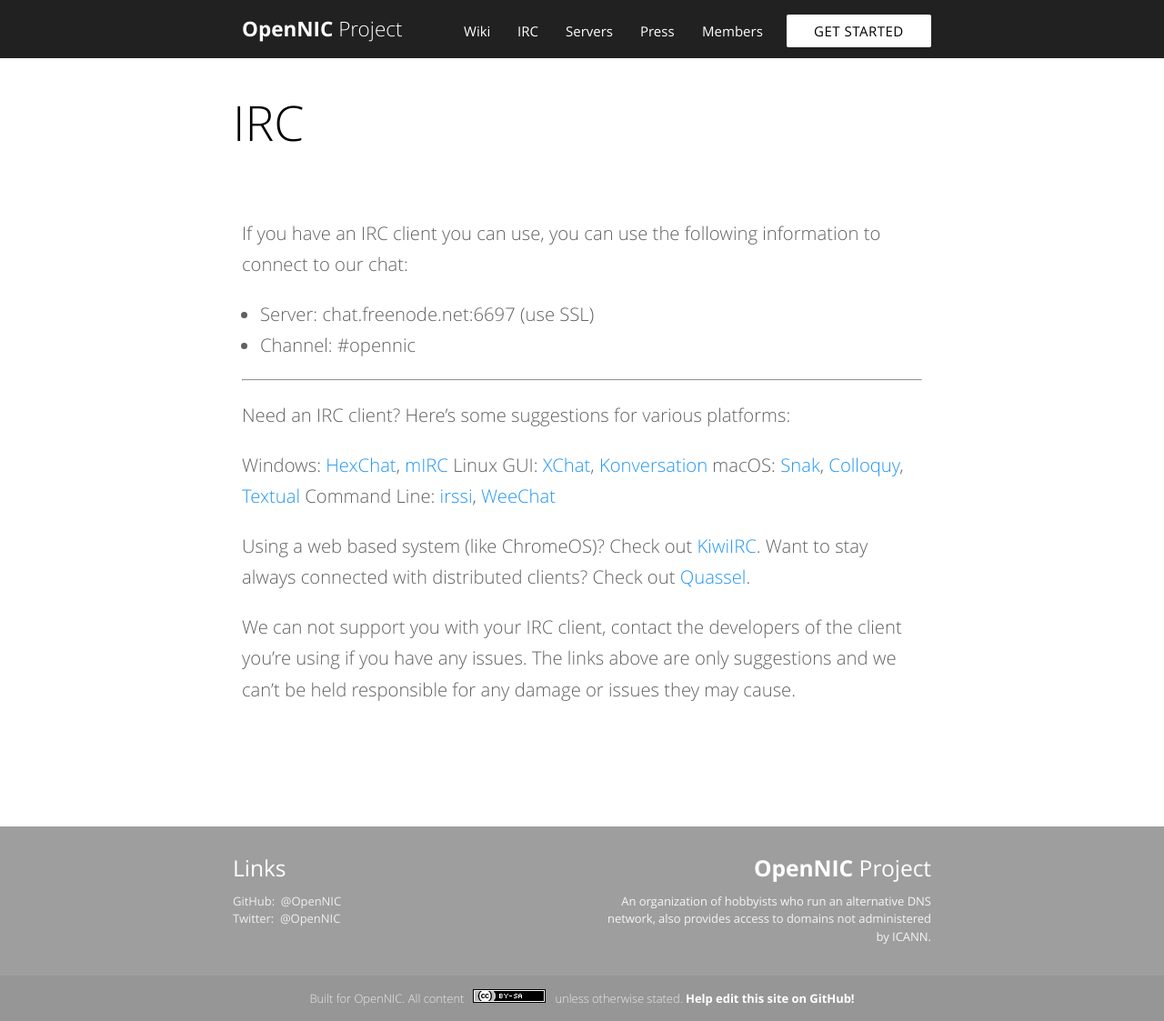
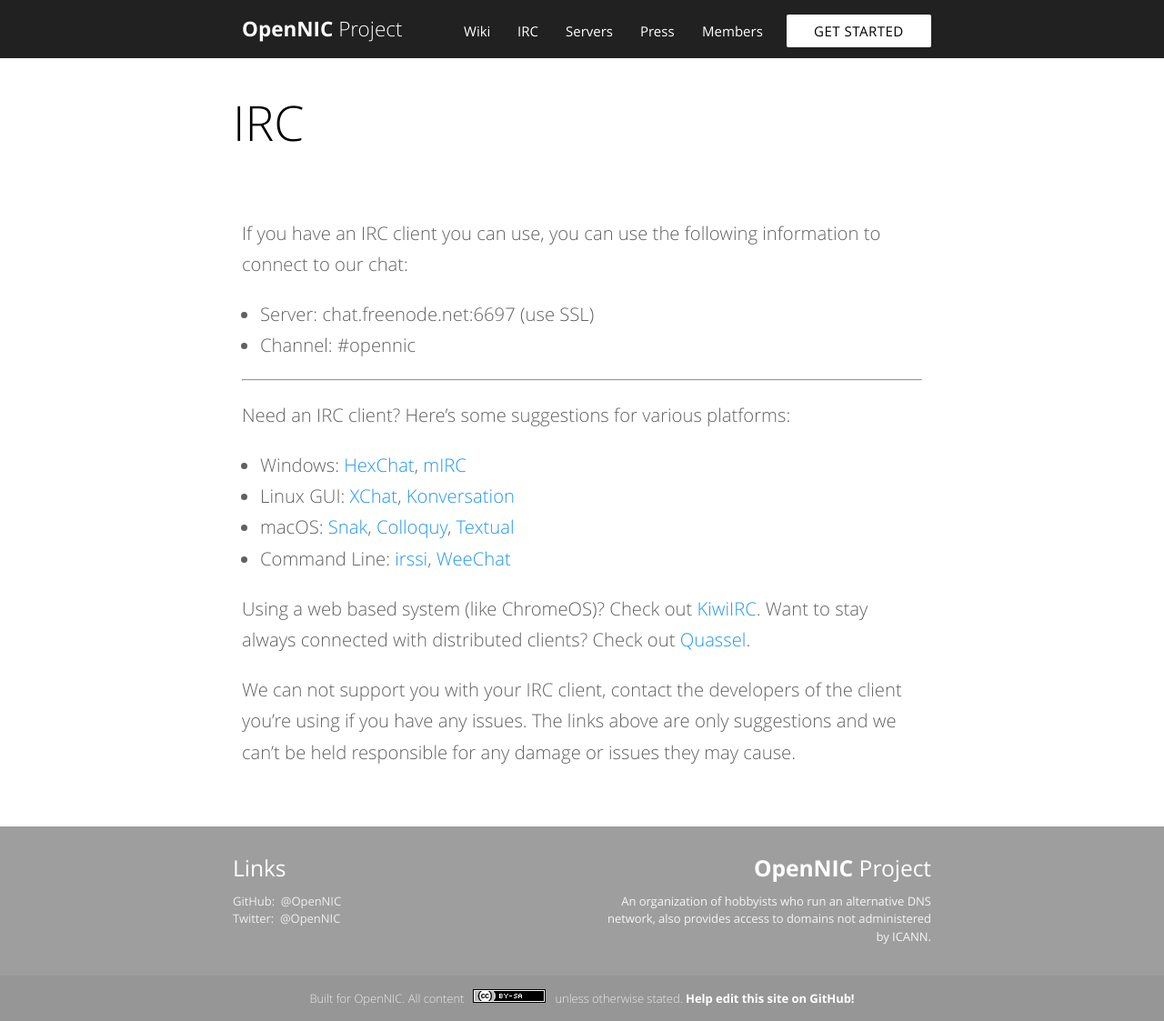
Before and after one commit to opennic/opennic-web, a Jekyll site: the page built from irc.md, in a window 1280 px wide and 1123 px high. Shown: the whole window at 91% size. Built offline with Jekyll 4.4.1, drawn with Linux system fonts in a browser that asks for light colours.

Commit message:
Fixed layout

```diff
--- a/irc.md
+++ b/irc.md
@@ -16,10 +16,10 @@
 
 Need an IRC client? Here's some suggestions for various platforms:
 
-Windows: [HexChat](https://hexchat.github.io/), [mIRC](http://www.mirc.com/)
-Linux GUI: [XChat](http://www.xchat.org/), [Konversation](https://konversation.kde.org/)
-macOS: [Snak](http://www.snak.com/), [Colloquy](http://colloquy.info/), [Textual](https://www.codeux.com/textual/)
-Command Line: [irssi](http://www.irssi.org/), [WeeChat](https://weechat.org/)
+- Windows: [HexChat](https://hexchat.github.io/), [mIRC](http://www.mirc.com/)
+- Linux GUI: [XChat](http://www.xchat.org/), [Konversation](https://konversation.kde.org/)
+- macOS: [Snak](http://www.snak.com/), [Colloquy](http://colloquy.info/), [Textual](https://www.codeux.com/textual/)
+- Command Line: [irssi](http://www.irssi.org/), [WeeChat](https://weechat.org/)
 
 Using a web based system (like ChromeOS)? Check out [KiwiIRC](https://kiwiirc.com/). Want to stay always connected with distributed clients? Check out [Quassel](http://quassel-irc.org/).
 
```
